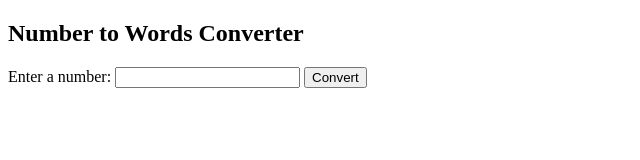
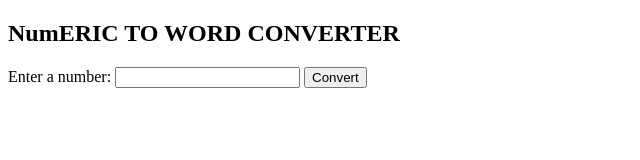
Before and after one commit to adarshgupta004/my-converter, a plain HTML site: page index.html in a window 1280 px wide. Shown: the whole page, without its empty margins (0-640 px from the left). Drawn offline with Linux system fonts and the light colour scheme.

Commit message:
Update index.html

```diff
--- a/index.html
+++ b/index.html
@@ -4,12 +4,12 @@
 <head>
 <meta charset="UTF-8">
 <meta name="viewport" content="width=device-width, initial-scale=1.0">
-<title>Number to Words Converter</title>
+<title>NUMERIC TO WORDS CONERTER FOR NUMBERS</title>
 </head>
 
 <body>
 
-<h2>Number to Words Converter</h2>
+<h2>NumERIC TO WORD CONVERTER</h2>
 
 <label for="numberInput">Enter a number:</label>
 <input type="number" id="numberInput">
```
